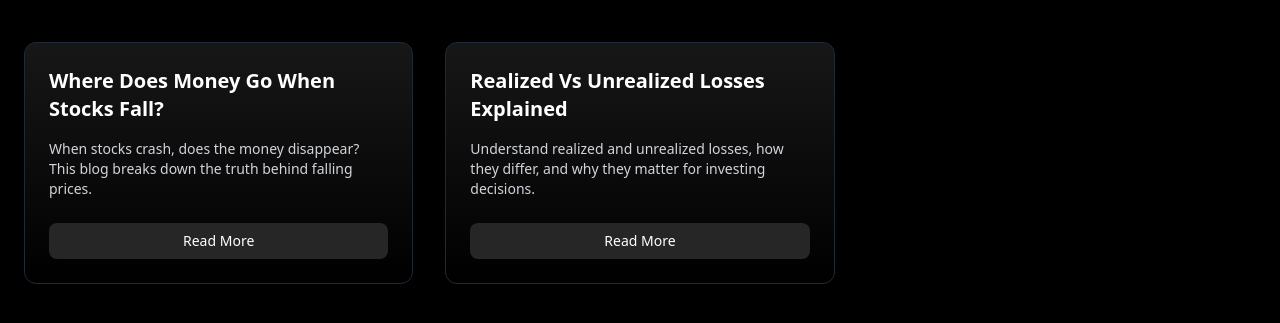
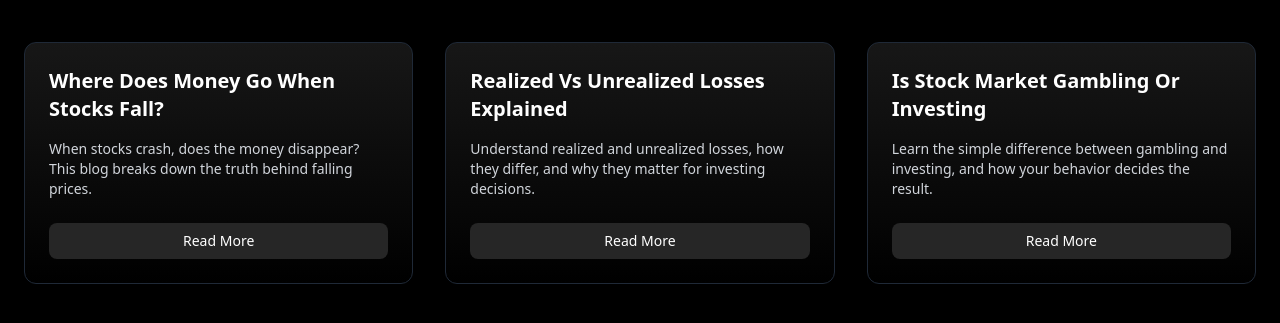
Before and after one commit to AmithRV/findmytool-blogs, a plain HTML site: page finance/index.html in a window 1280 px wide. Shown: the part 163-486 px from the top of the page. Drawn offline with nearby package versions, Linux system fonts and the light colour scheme.

Commit message:
Update index.html

```diff
--- a/finance/index.html
+++ b/finance/index.html
@@ -76,6 +76,21 @@
                     </button>
                 </div>
             </div>
+
+            <!-- Card-3 -->
+            <div class="rounded-xl border border-gray-800 bg-gradient-to-b from-neutral-900 to-black p-6 flex flex-col cursor-pointer"
+                onclick="window.location.href='/finance/is-stock-market-gambling-or-investing.html'">
+                <h2 class="text-xl font-semibold mb-4 capitalize">is stock market gambling or investing</h2>
+                <ul class="text-sm text-gray-300 space-y-2 mb-6">
+
+                    <li>Learn the simple difference between gambling and investing, and how your behavior decides the result.</li>
+                </ul>
+                <div class="mt-auto">
+                    <button class="w-full rounded-lg bg-neutral-800 py-2 text-sm hover:bg-neutral-700 transition">
+                        Read More
+                    </button>
+                </div>
+            </div>
         </div>
 
     </main>
```
